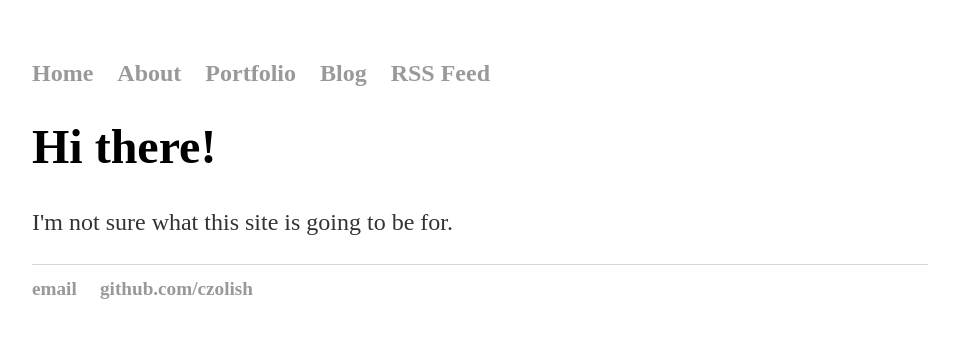
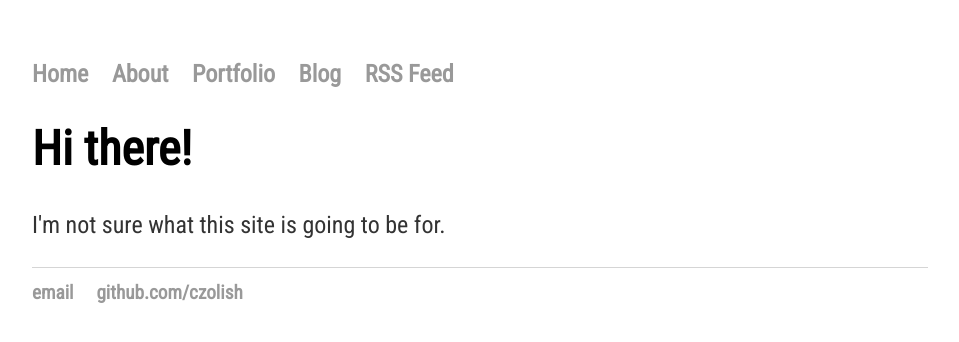
Before and after one commit to czolish/czolish.github.io, a Jekyll site: the page built from index.html, in a window 1280 px wide. Shown: the top 342 px of the page, without its empty margins (160-1119 px from the left). Built offline with Jekyll 4.4.1, drawn with Linux system fonts in a browser that asks for light colours; some web fonts are replaced; comment, search, counter and statistics services are not loaded.

Commit message:
Update main.css

```diff
--- a/css/main.css
+++ b/css/main.css
@@ -4,7 +4,7 @@ body {
 }
 
 nav ul, footer ul {
-    font-family: 'Walter Turncoat', cursive;
+    font-family: 'Roboto Condensed', sans-serif;
     padding: 0px;
     list-style: none;
     font-weight: bold;
@@ -15,29 +15,29 @@ nav ul li, footer ul li {
     margin-right: 20px;
     font-size: 1.5em;
     list-style: none;
-    font-family: 'Walter Turncoat', cursive;
+    font-family: 'Roboto Condensed', sans-serif;
 }
 
 a {
     text-decoration: none;
     color: #999;
-    font-family: 'Walter Turncoat', cursive;
+    font-family: 'Roboto Condensed', sans-serif;
 }
 
 a:hover {
     text-decoration: underline;
-    font-family: 'Walter Turncoat', cursive;
+    font-family: 'Roboto Condensed', sans-serif;
     color: #FF7D33;
 }
 
 h1 {
     font-size: 3em;
-    font-family: 'Walter Turncoat', cursive;
+    font-family: 'Roboto Condensed', sans-serif;
 }
 
 h2  {
     font-size: 1.75em;
-    font-family: 'Walter Turncoat', cursive;
+    font-family: 'Roboto Condensed', sans-serif;
 }
 
 p {
@@ -47,7 +47,7 @@ p {
 }
 
 p.meta {
-    font-family: 'Walter Turncoat', cursive;
+    font-family: 'Roboto Condensed', sans-serif;
     font-weight: bold;
 }
 
@@ -60,7 +60,7 @@ ul.posts {
     margin: 20px auto 40px;
     font-size: 1.5em;
     list-style: none;
-    font-family: 'Walter Turncoat', cursive;
+    font-family: 'Roboto Condensed', sans-serif;
 }
 
 /*
@@ -78,13 +78,13 @@ ul.footer li {
 */
 
 .post-footer {
-    font-family: 'Walter Turncoat', cursive;
+    font-family: 'Roboto Condensed', sans-serif;
     font-weight: bold;
     font-size: .8em;
 }
 
 .post {
-    font-family: 'Walter Turncoat', cursive;
+    font-family: 'Roboto Condensed', sans-serif;
     font-size: 1em;
 }
 
@@ -95,6 +95,6 @@ h1.page-title {
 }
 
 .blurb {
-    font-family: 'Walter Turncoat', cursive;
+    font-family: 'Roboto Condensed', sans-serif;
     font-size: 1em;
 }
```
